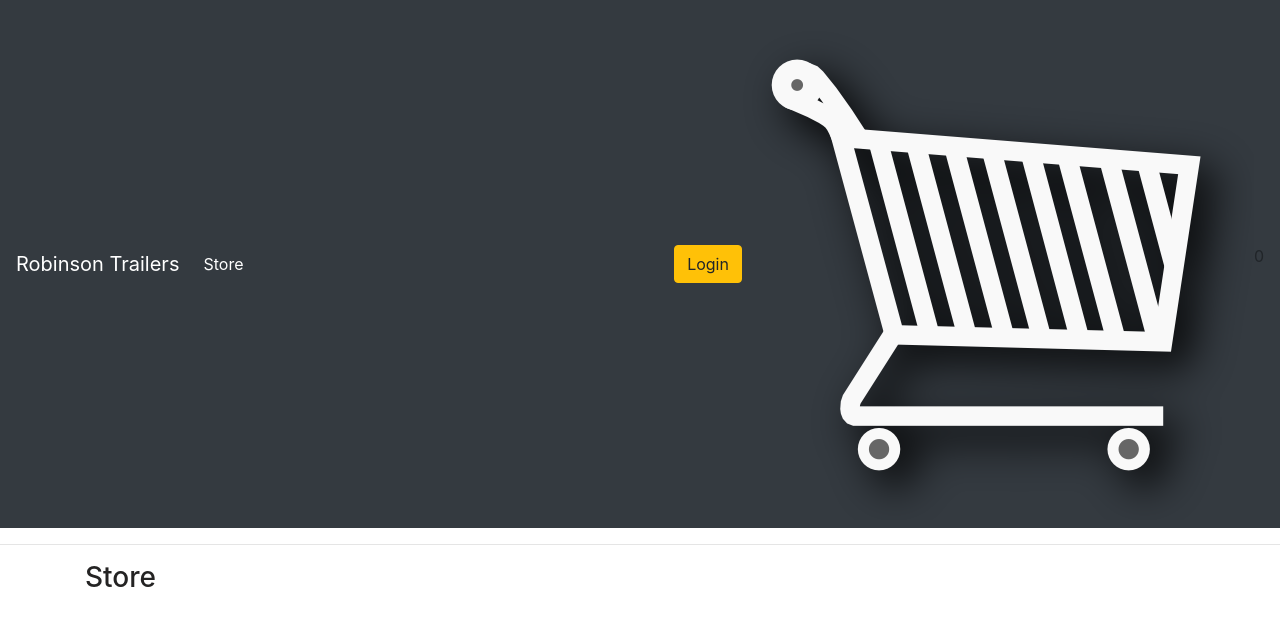
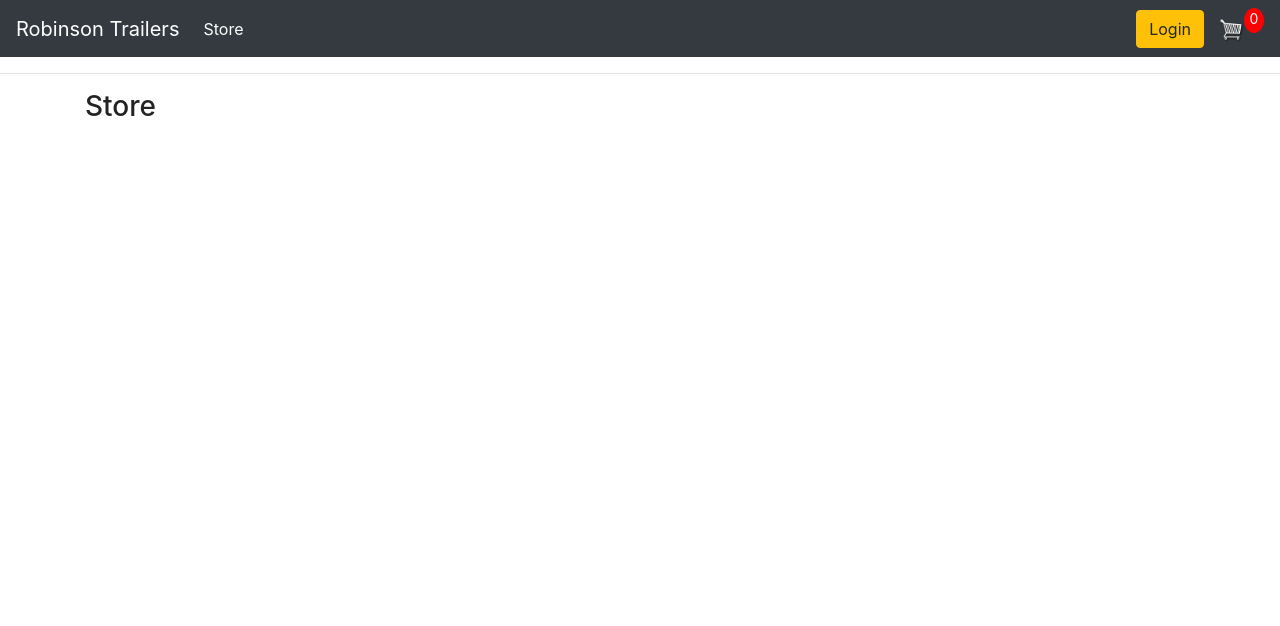
Before and after one commit to FabrizioAdi/Robinson-Trailers-Store-P5v1.1, a Django app: page / in a window 1280 px wide. Shown: the top 626 px of the page. Run offline with Django 3.2, Linux system fonts and the light colour scheme.

Commit message:
Add more style to base.css

```diff
--- a/robinson_trailers/static/css/base.css
+++ b/robinson_trailers/static/css/base.css
@@ -19,3 +19,76 @@
     -moz-box-shadow: -1px -3px 5px -2px rgba(214,214,214,1);
     box-shadow: -1px -3px 5px -2px rgba(214,214,214,1);
 }
+
+.product{
+    border-radius: 0 0 4px 4px;
+}
+
+.bg-dark{
+	background-color: #4f868c!important;
+}
+
+#cart-icon {
+    width: 25px;
+    display: inline-block;
+    margin-left: 15px;
+}
+
+#cart-total{
+    display: block;
+    text-align: center;
+    color:#fff;
+    background-color: red;
+    width: 20px;
+    height: 25px;
+    border-radius: 50%;
+    font-size: 14px;
+}
+
+.col-lg-4, .col-lg-6, .col-lg-8, .col-lg-12{
+	margin-top: 10px;
+}
+
+.btn {
+    border-radius: 0;
+}
+
+.row-image{
+    width: 100px;
+}
+
+.form-field{
+    display: inline-block;
+    width: 250px;
+    padding: 5px;
+}
+
+.cart-row{
+    display: flex;
+    align-items: flex-stretch;
+    padding-bottom: 10px;
+    margin-bottom: 10px;
+    border-bottom: 1px solid #ececec;
+}
+
+.quantity{
+    display: inline-block;
+    font-weight: 700;
+    padding-right: 10px;
+}
+
+.chg-quantity{
+    width: 12px;
+    cursor: pointer;
+    display: block;
+    margin-top: 5px;
+    transition:.1s;
+}
+
+.chg-quantity:hover{
+    opacity: .6;
+}
+
+.hidden{
+    display: none!important;
+}
```
